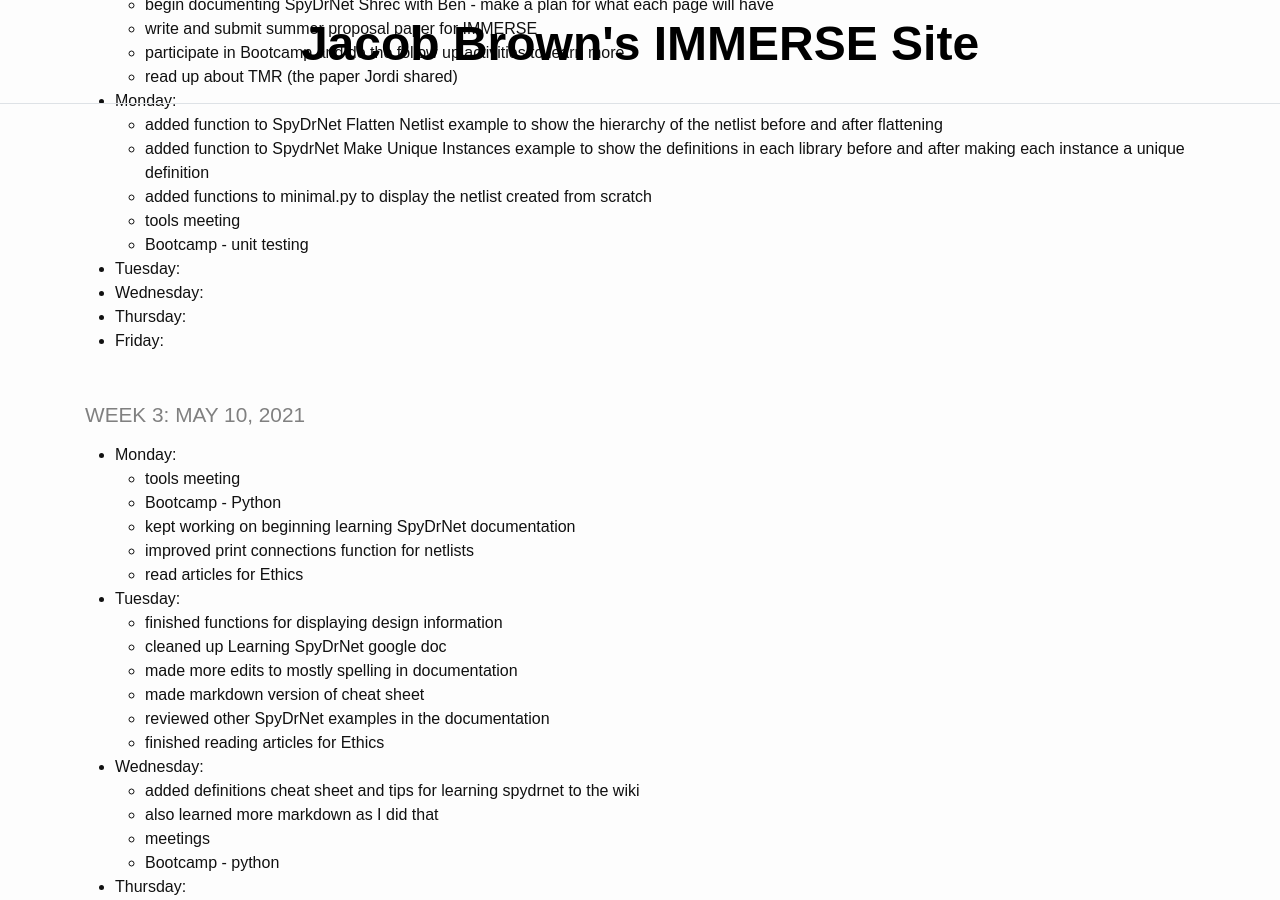
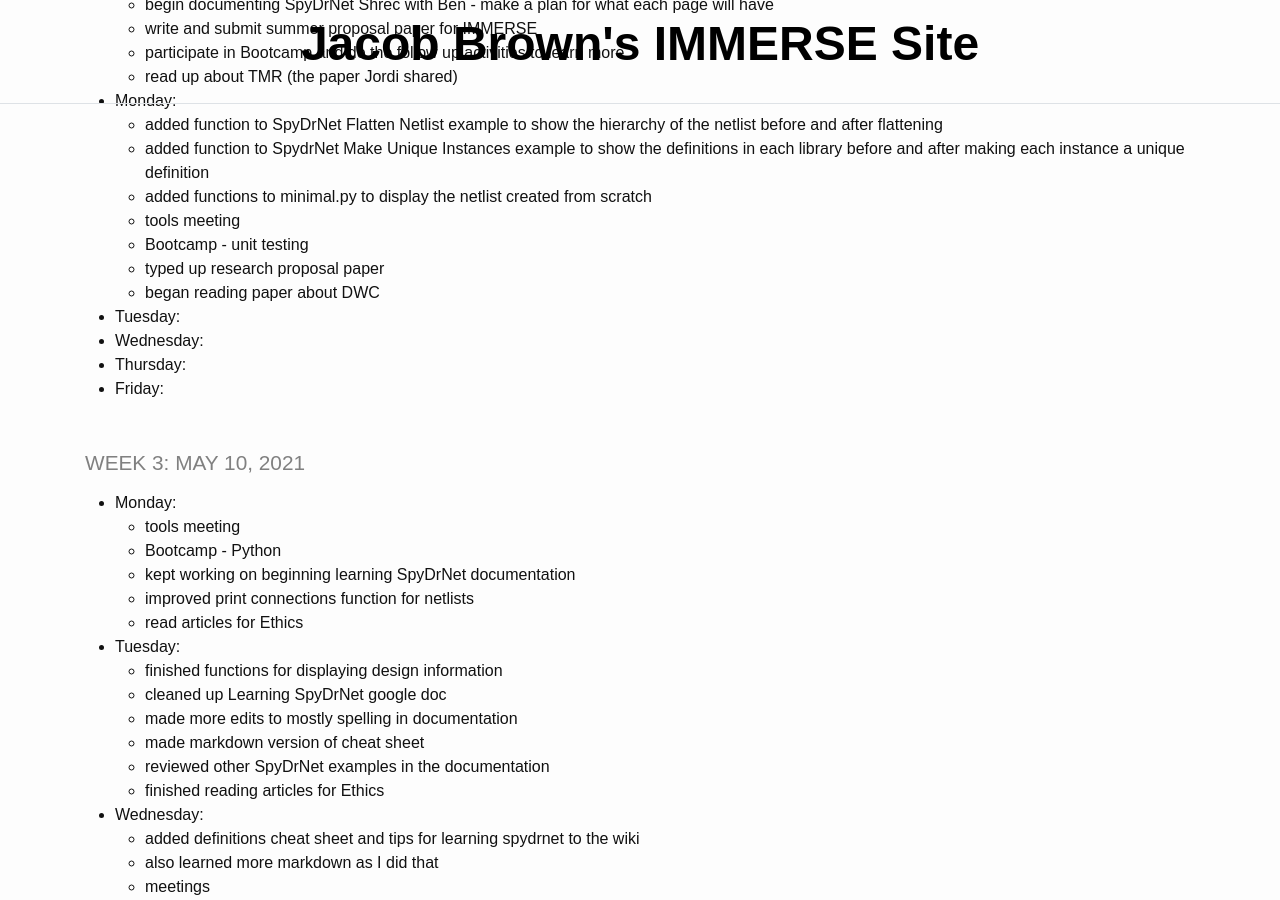
Before and after one commit to jacobdbrown4/jacob_brown, a Jekyll site: the page built from _pages/log.md, in a window 1280 px wide and 900 px high, scrolled down 380 px. Built offline with Jekyll 4.4.1, drawn with Linux system fonts in a browser that asks for light colours.

Commit message:
updated log

```diff
--- a/_pages/log.md
+++ b/_pages/log.md
@@ -20,6 +20,8 @@ title: IMMERSE Log
   * added functions to minimal.py to display the netlist created from scratch
   * tools meeting
   * Bootcamp - unit testing
+  * typed up research proposal paper
+  * began reading paper about DWC
 * **Tuesday**:
 * **Wednesday**:
 * **Thursday**:
```
